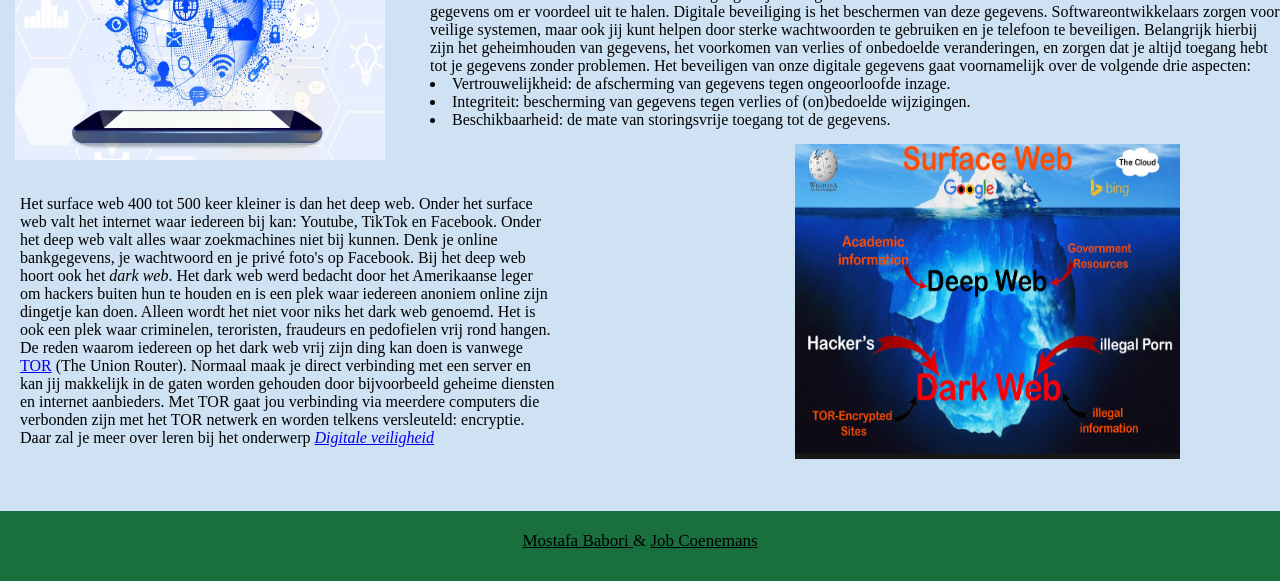
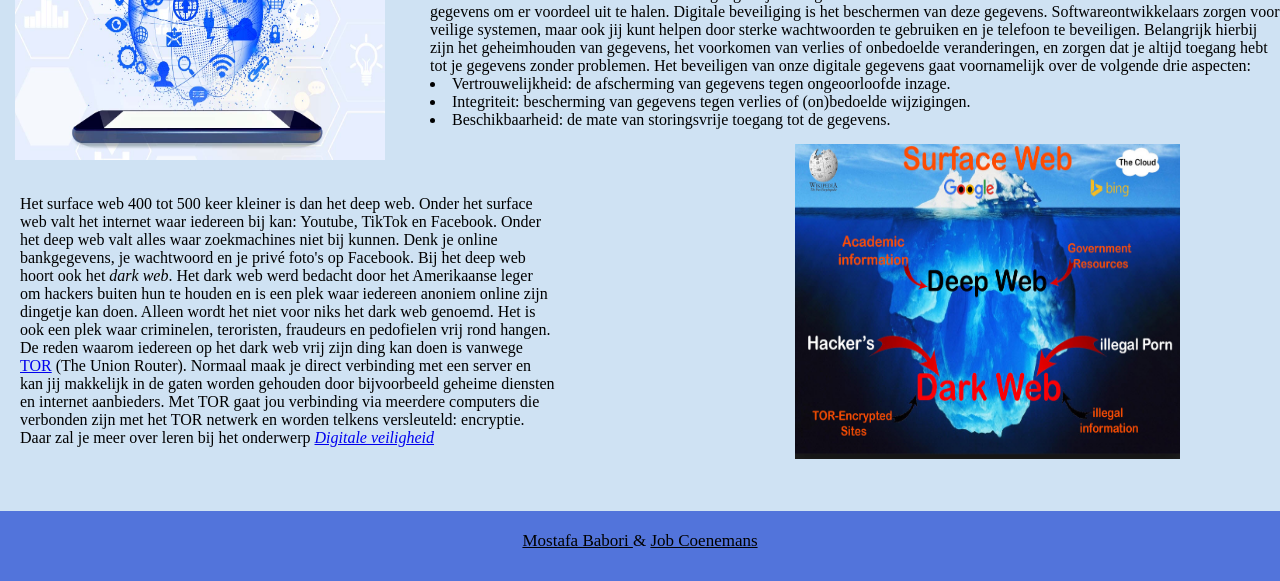
Before and after one commit to Mostafababori/2023-html-V4-Mostafa-Job, a plain HTML site: page index.html in a window 1280 px wide. Shown: the part 468-1049 px from the top of the page. Drawn offline with Linux system fonts and the light colour scheme.

Commit message:
footer blauw

```diff
--- a/stylesheet/style.css
+++ b/stylesheet/style.css
@@ -116,7 +116,7 @@ footer {
    bottom: 0;
    right: 0;
    width: 100%;
-   background-color: #196F3D;
+   background-color: #5274DB;
    color: black;
    text-align: center;
    height: 70px;
```
